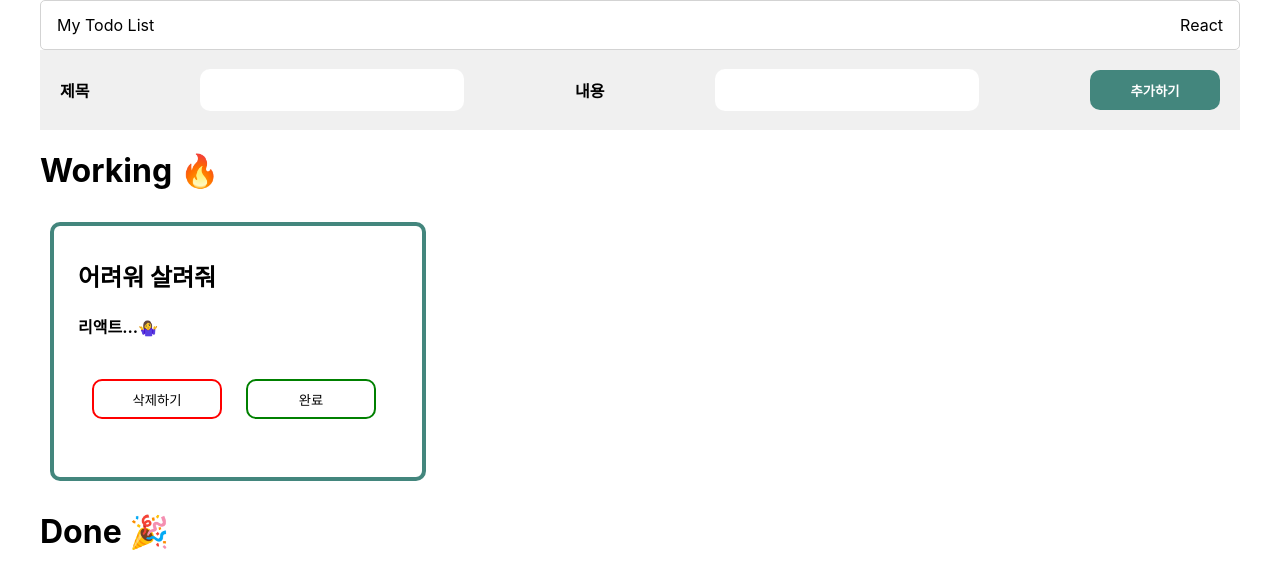
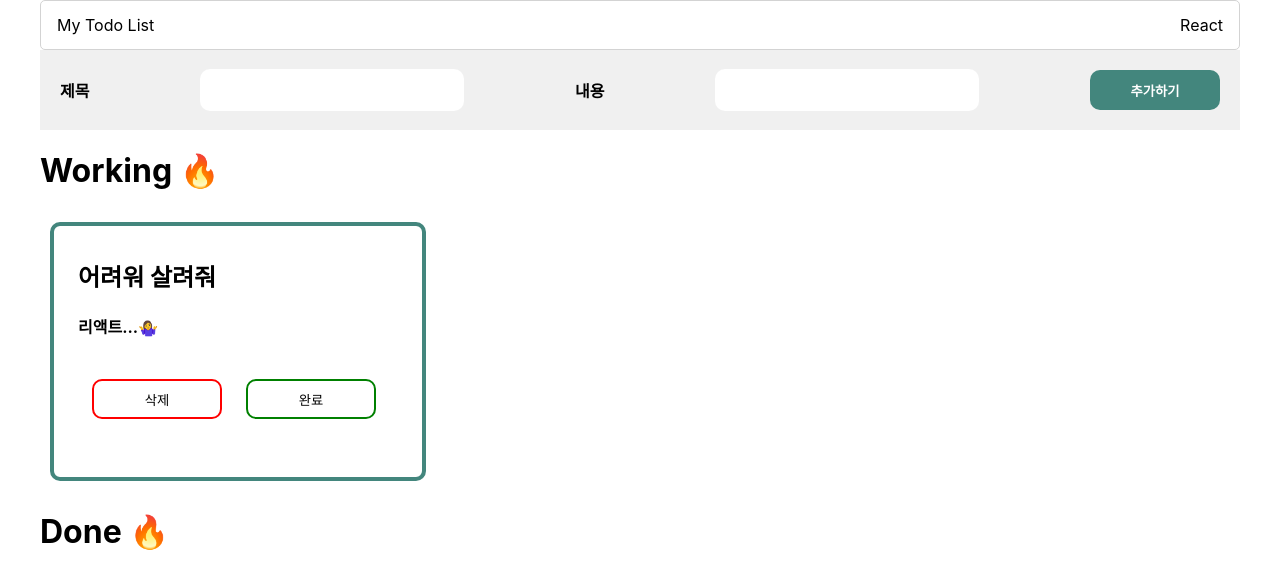
Before and after one commit to LJS0000/todolist, a React (Create React App) app: page / in a window 1280 px wide. Shown: the top 588 px of the page. Built offline with nearby package versions, Linux system fonts and the light colour scheme.

Commit message:
#6 과제 최최종

```diff
--- a/src/App.js
+++ b/src/App.js
@@ -4,9 +4,7 @@ import TodoList from "./pages/TodoList";
 function App() {
 
   return (
-
     <TodoList/>
-
   )
 }
 
--- a/src/components/form/Form.jsx
+++ b/src/components/form/Form.jsx
@@ -1,6 +1,7 @@
-import React, { useState } from "react";
+import React, {useState} from "react";
 import "./style.css";
-
+import List from "../list/List";
+import Todo from "../todo/Todo";
 
 
 function Form() {
@@ -10,7 +11,7 @@ function Form() {
         { id: 0,
           title: "어려워 살려줘",
           body: "리액트...🤷‍♀️",
-        isDone: false }
+          isDone: false}
       ])
 
 
@@ -24,11 +25,8 @@ function Form() {
 
   const handleTodoSubmit = () => {
       setTodos([...todos, { id: todos.length + 1, title, body, isDone: false }])
-    setTitle("")
-    setBody("")
   }
-
-
+  // console.log(todos, setTodos)
     return (
       <div>
         <div className="add-form">
@@ -40,84 +38,7 @@ function Form() {
             추가하기
           </button>
         </div>
-
-        <div className="working">
-            <h1>Working 🔥</h1>
-              <div className="wrap">
-                  {todos
-                  .filter((todo)=> !todo.isDone)
-                  .map((todo) => {
-                    return (
-                      <div className="todoBoxes">
-                        <div className="todo" key={todo.id}>
-
-                          <h2>{todo.title}</h2>
-                          <h4>{todo.body}</h4>
-
-                          <div className="buttons">
-                            <button className="todo-delete-button button"
-                              onClick={()=>
-                                setTodos((prev)=>
-                                prev.filter((prev)=>prev.id!==todo.id))}
-                            >삭제하기</button>
-                            <button className="todo-complete-button button"
-                              onClick={()=>
-                                setTodos((prevs)=>
-                                prevs.map((prev)=> {
-                                  if (prev.id === todo.id) {
-                                    return {...prev, isDone: true}
-                                  }
-                                  return prev;
-                                })
-                              )}
-                            >완료</button>
-                          </div>
-
-                        </div>
-                      </div>
-                    )
-                  })}
-              </div>
-          </div>
-          <div>
-              <h1>Done 🎉</h1>
-              <div className="wrap">
-                {todos
-                .filter((todo)=> todo.isDone)
-                .map((todo) => {
-                  return (
-                    <div className="todoBoxes">
-                      <div className="todo" key={todo.id}>
-
-                        <h2>{todo.title}</h2>
-                        <h4>{todo.body}</h4>
-
-                        <div className="buttons">
-                          <button className="todo-delete-button button"
-                            onClick={()=>
-                              setTodos((prev)=>
-                              prev.filter((prev)=>prev.id!==todo.id))}
-                          >삭제하기</button>
-                          <button className="todo-complete-button button"
-                            onClick={()=>
-                              setTodos((prevs)=>
-                              prevs.map((prev)=> {
-                                if (prev.id === todo.id) {
-                                  return {...prev, isDone: false}
-                                }
-                                return prev;
-                              })
-                            )}
-                          >취소</button>
-                        </div>
-
-                      </div>
-                    </div>
-                  )
-                })}
-            </div>
-          </div>
-
+          <List title={title} body={body} todos={todos} setTodos={setTodos}/>
       </div>
     )
 }
--- a/src/components/form/style.css
+++ b/src/components/form/style.css
@@ -43,8 +43,3 @@
     margin: 10px;
 
 }
-
-.wrap {
-    display: flex;
-    flex-wrap: wrap;
-}
--- a/src/components/header/Header.jsx
+++ b/src/components/header/Header.jsx
@@ -1,7 +1,7 @@
 import React from "react";
 import "./style.css";
 
-function Header(props) {
+function Header() {
         return (
             <div className="header">
                 <div>
--- a/src/components/layout/Layout.jsx
+++ b/src/components/layout/Layout.jsx
@@ -1,18 +1,17 @@
 import React from "react";
 import "./style.css";
-import Header from "../header/Header";
+import Header from '../header/Header'
 import Form from "../form/Form";
-
+import List from '../list/List'
 
 function Layout() {
 
     return (
-        <div className="todolist">
+        <div>
             <Header/>
-            <Form />
-            {/* <List/> */}
+            <Form/>
         </div>
     )
-  }
 
-  export default Layout
+}
+export default Layout
--- a/src/components/list/List.jsx
+++ b/src/components/list/List.jsx
@@ -1,17 +1,85 @@
-// import { useState } from "react";
 import React from "react";
 import "./style.css";
 import Todo from "../todo/Todo";
 
+function List({todos, setTodos}) {
 
-function List(props) {
+
   return (
-      <div className="todolist">
-          <div>
-            <h2>Working 🔥</h2>
-            <Todo/>
-            <h2>Done 🎉</h2>
+        <div className="Wraps">
+           <h1>Working 🔥</h1>
+          <div className="Wrap">
+            {todos
+            .filter((todo) => !todo.isDone)
+            .map((todo) => {
+              return (
+                <div className="todo" key={todo.id}>
+                  <h2>{todo.title}</h2>
+                  <h4>{todo.body}</h4>
+                  {/* <Todo todos={todos} setTodos={setTodos} todo={todo}/> */}
+                  <div className="buttons">
+                    <button className="todo-delete-button button"
+                      onClick={()=>
+                        setTodos((prev)=>
+                        prev.filter((prev)=>prev.id!==todo.id))}>
+                      삭제
+                    </button>
 
+                    <button
+                      className="todo-complete-button button"
+                      onClick={()=>
+                        setTodos((prevs)=>
+                        prevs.map((prev)=> {
+                          if (prev.id === todo.id) {
+                            return {...prev, isDone: true}
+                          }
+                          return prev;
+                        })
+                      )}
+                    >
+                      완료
+                    </button>
+                  </div>
+                </div>
+                        )
+            })}
+          </div>
+           <h1>Done 🔥</h1>
+          <div className="Wrap">
+            {todos
+            .filter((todo) => todo.isDone)
+            .map((todo) => {
+              return (
+                <div className="todo" key={todo.id}>
+                  <h2>{todo.title}</h2>
+                  <h4>{todo.body}</h4>
+                  <div className="buttons">
+                    <button className="todo-delete-button button"
+                      onClick={()=>
+                        setTodos((prev)=>
+                        prev.filter((prev)=>prev.id!==todo.id))}>
+                      삭제
+                    </button>
+
+                    <button
+                      className="todo-complete-button button"
+                      onClick={()=>
+                        setTodos((prevs)=>
+                        prevs.map((prev)=> {
+                          if (prev.id === todo.id) {
+                            return {...prev, isDone: false}
+                          }
+                          return prev;
+                        })
+                      )}
+                    >
+                       취소
+                    </button>
+                  </div>
+
+                </div>
+              )
+            })}
           </div>
       </div>
   )
--- a/src/components/list/style.css
+++ b/src/components/list/style.css
@@ -1,4 +1,10 @@
 .list-container {
     width: 90%;
+    min-width: 240px;
     margin: auto;
 }
+
+.Wrap {
+    display: flex;
+    flex-wrap: wrap;
+}
--- a/src/components/todo/Todo.jsx
+++ b/src/components/todo/Todo.jsx
@@ -1,14 +1,35 @@
+import { useState } from "react";
 import "./style.css";
 
-function Todo() {
-    return (
-      <div className="todo-container">
-        <div>
-          <button className="todo-delete-button button">삭제하기</button>
-          <button className="todo-complete-button button">완료</button>
+function Todo({todos, todo, setTodos}) {
+
+// console.log(todos)
+
+  return (
+    <div className="buttons">
+          <button className="todo-delete-button button"
+             onClick={()=>
+              setTodos((prev)=>
+              prev.filter((prev)=>prev.id!==todo.id))}>
+            삭제
+          </button>
+
+          <button
+            className="todo-complete-button button"
+            onClick={()=>
+              setTodos((prevs)=>
+              prevs.map((prev)=> {
+                if (prev.id === todo.id) {
+                  return {...prev, isDone: true}
+                }
+                return prev;
+              })
+            )}
+          >
+            완료
+          </button>
         </div>
-      </div>
-    )
+  )
 }
 
 export default Todo
--- a/src/pages/TodoList.jsx
+++ b/src/pages/TodoList.jsx
@@ -1,26 +1,11 @@
 import React from "react";
-import Form from "../components/form/Form";
-import Header from "../components/header/Header";
 import Layout from "../components/layout/Layout";
-import List from "../components/list/List";
 
-
-function TodoList(props) {
-
+function TodoList() {
 
   return (
       <div className="todolist">
-          <Layout>
-            <Header/>
-            <Form
-            // todos={todos}
-            // setTodos={setTodos}
-            />
-            <List
-            //  todos={todos}
-            //  setTodos={setTodos}
-             />
-          </Layout>
+          <Layout/>
       </div>
   )
 }
```
Lines whose indentation alone changed are shown as unchanged.
